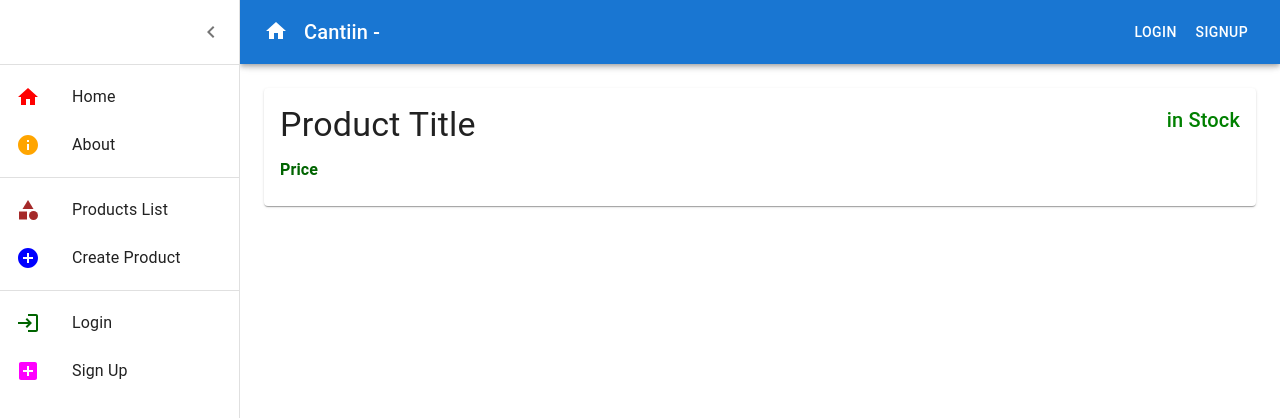
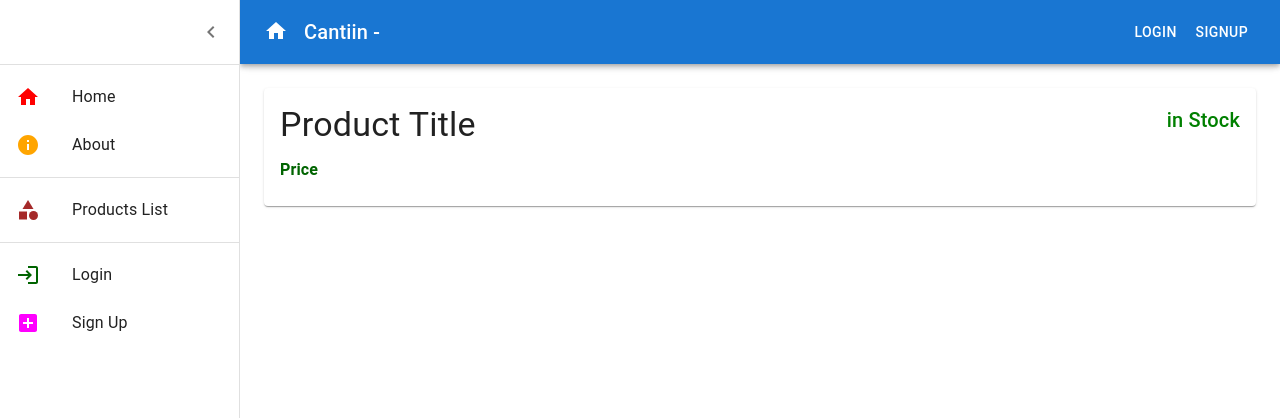
Before and after one commit to Techsolutions1213/Cantiin-React-NextJS, a React (Create React App) app in the folder Cantiin-React-MaterialUI/: page /test in a window 1280 px wide. Both pictures are taken after a click on the button "open drawer". Shown: the top 418 px of the page. Built offline with nearby package versions, Linux system fonts and the light colour scheme; no server answers.

Commit message:
Logged in users can see create products

```diff
--- a/Cantiin-React-MaterialUI/src/Custom/Drawer.js
+++ b/Cantiin-React-MaterialUI/src/Custom/Drawer.js
@@ -116,6 +116,17 @@ export default function DrawerCustom({DrawerContent, DrawerHeaderCustom}) {
 	);
 
 
+	const productsListContent = is_authenticated?(
+		[
+			{"linkText": "Products List", icon:<CategoryIcon sx={{color:"brown"}}/>,link:"/products"},
+			{"linkText": "Create Product", icon:<AddCircleIcon sx={{color:"blue"}}/>,link:"/products/create"},
+		]
+	):(
+		[
+			{"linkText": "Products List", icon:<CategoryIcon sx={{color:"brown"}}/>,link:"/products"},
+		]
+	);
+
 	const AuthSideList =  is_authenticated?<></> : (
 	<>
 	<Divider />
@@ -182,10 +193,7 @@ export default function DrawerCustom({DrawerContent, DrawerHeaderCustom}) {
 
 
 				<Divider />
-				<DrawerList listItems={          [
-					{"linkText": "Products List", icon:<CategoryIcon sx={{color:"brown"}}/>,link:"/products"},
-					{"linkText": "Create Product", icon:<AddCircleIcon sx={{color:"blue"}}/>,link:"/products/create"},
-				]}/>
+				<DrawerList listItems={productsListContent}/>
 
 				{AuthSideList}
 
```
